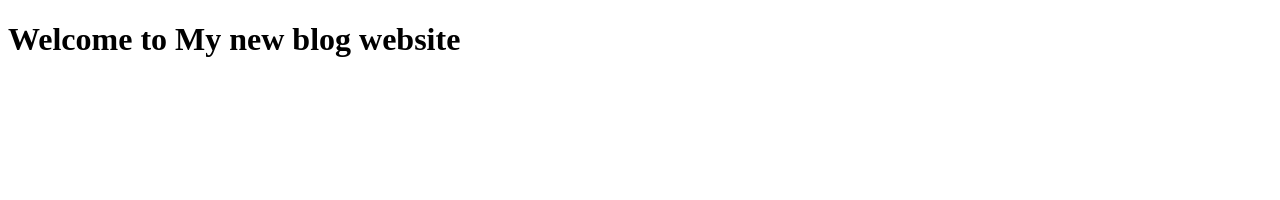
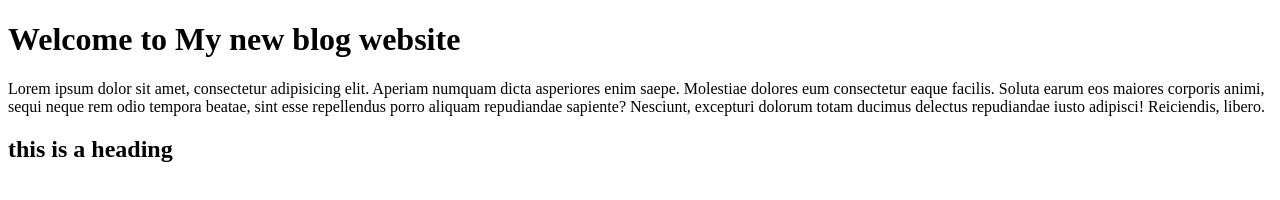
Before and after one commit to developertarikulhazra/web_css, a plain HTML site: page index.html in a window 1280 px wide. Drawn offline with Linux system fonts and the light colour scheme.

Commit message:
update next

```diff
--- a/index.html
+++ b/index.html
@@ -9,5 +9,8 @@
 </head>
 <body>
     <h1>Welcome to My new  blog website</h1>
+    <p>Lorem ipsum dolor sit amet, consectetur adipisicing elit. Aperiam numquam dicta asperiores enim saepe. Molestiae dolores eum consectetur eaque facilis. Soluta earum eos maiores corporis animi, sequi neque rem odio tempora beatae, sint esse repellendus porro aliquam repudiandae sapiente? Nesciunt, excepturi dolorum totam ducimus delectus repudiandae iusto adipisci! Reiciendis, libero.</p>
+
+    <h2>this is a heading </h2>
 </body>
 </html>
```
